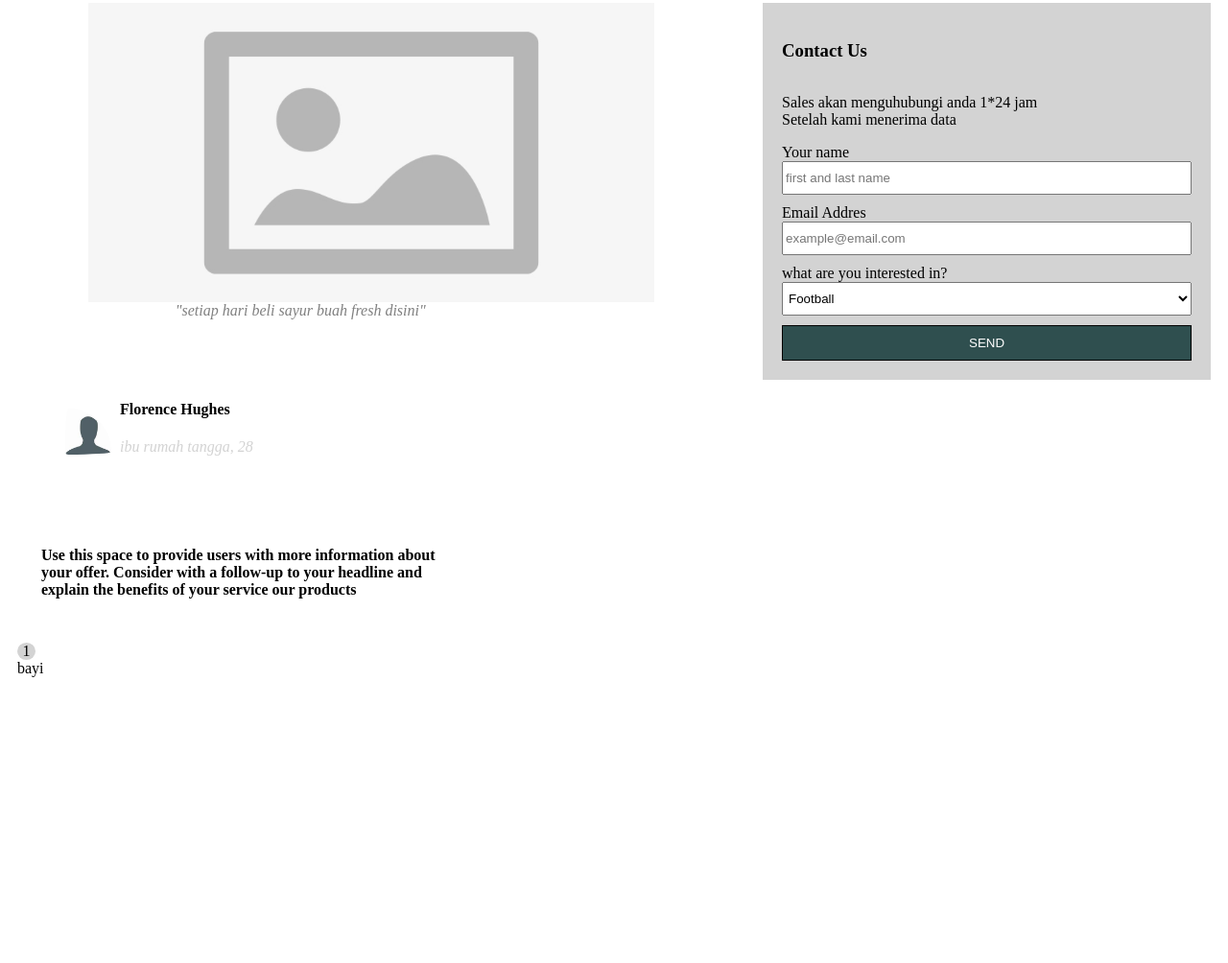
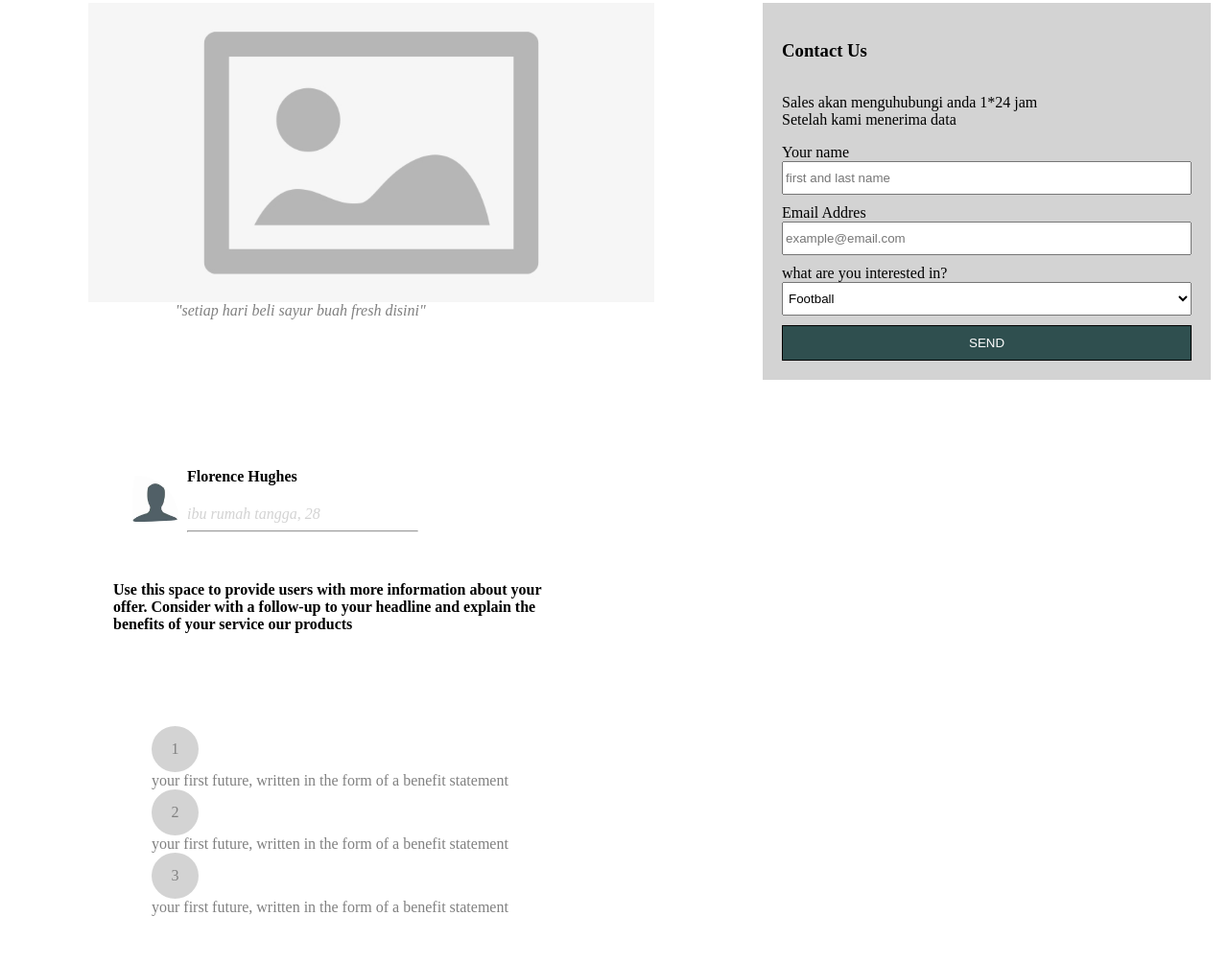
Before and after one commit to revou-fundamental-course/18-sep-23-erikafebriarti, a plain HTML site: page index.html in a window 1280 px wide. Shown: the part 184-1188 px from the top of the page at 96% size. Before the commit the page ends 898 px from the top, so only its background shows below. Drawn offline with Linux system fonts and the light colour scheme.

Commit message:
submit tugas fiks

```diff
--- a/css/style.css
+++ b/css/style.css
@@ -126,6 +126,10 @@ select{
     font-style: italic;
 }
 
+.content-image1{
+    padding: 70px;
+}
+
 .content-image1 span{
     font-style: italic;
     color: lightgray;
@@ -143,27 +147,77 @@ select{
     justify-content: right;
 }
 
-.circle{
+.circle h2{
     display: flex;
     background: lightgray;
     border-radius: 50%;
     width: 1.2em;
     justify-content: center;
+    color: gray;
 }
 
-.description h4 {
-    padding: 25px;
-    margin-right: 20cm;
+.line hr{
+   color: lightgray;
+   margin-right: 20cm ;
+}
+
+.description{
+    padding: 30px;
+    margin-right: 15cm;
+}
+
+.our-products{
+    padding: 30px;
+    margin-right: 15cm;
 }
 
 .our-products span{
     float: left;
 }
 
-.circle-2{
+.circle h3{
+    color: gray;
+}
+
+.image1-small{
+    float: left;
+    margin: 5px;
+    width: 10%;
+}
+
+.image2-small{
+    float: left;
+    margin: 5px;
+    width: 15%;
+    margin-right: 15cm;
+}
+
+.circle2{
+    display: flex;
+    flex-direction: column;
+}
+
+.circle li{
     display: flex;
     background: lightgray;
     border-radius: 50%;
     width: 1.2em;
     justify-content: center;
+    color: gray;
+    padding: 15px;
 }
+
+.isi1{
+    color: grey;
+    font-style: bold;
+}
+
+.isi2{
+    color: grey;
+    font-style: bold;
+}
+
+.isi3{
+    color: grey;
+    font-style: bold;
+}
--- a/index.html
+++ b/index.html
@@ -63,18 +63,22 @@
         <div id="content-image1" class="content-image1">
             <h4><img src="asset/th.jpeg" style="float: left;" class="image1" alt="slider image">Florence Hughes</h4>
             <span>ibu rumah tangga, 28</span>
+            <div class="line">
+                <hr />
+        </div>
+            <h4 class="description">Use this space to provide users with more information about your offer. Consider with a follow-up to your headline and explain the benefits of your service our products</h4>
+
+            <div id="our-products" class="our-products">
+                <div class="circle">
+                    <ol type="1">
+                        <li>1</li> <div class="isi1">your first future, written in the form of a benefit statement</div>
+
+                        <li>2</li> <div class="isi2">your first future, written in the form of a benefit statement</div>
+
+                        <li>3</li> <div class="isi3">your first future, written in the form of a benefit statement</div>
+                        </ol>
         </div>
 
-        <div class="description">
-            <h4>Use this space to provide users with more information about your offer. Consider with a follow-up to your headline and explain the benefits of your service our products</h4>
-        </div>
-
-
-        <div id="our-products" class="our-products">
-            <div class="circle">
-                1
-            </div>
-            <span>bayi</span>
 
         </div>
     </main>
```
Also changed, not shown: asset/Screenshot 2023-09-28 115447.png (added), asset/Screenshot_2023-09-28_115501-removebg-preview.png (added), asset/Screenshot_2023-09-28_115516-removebg-preview.png (added), asset/Screenshot_2023-09-28_120302-removebg-preview.png (added).
